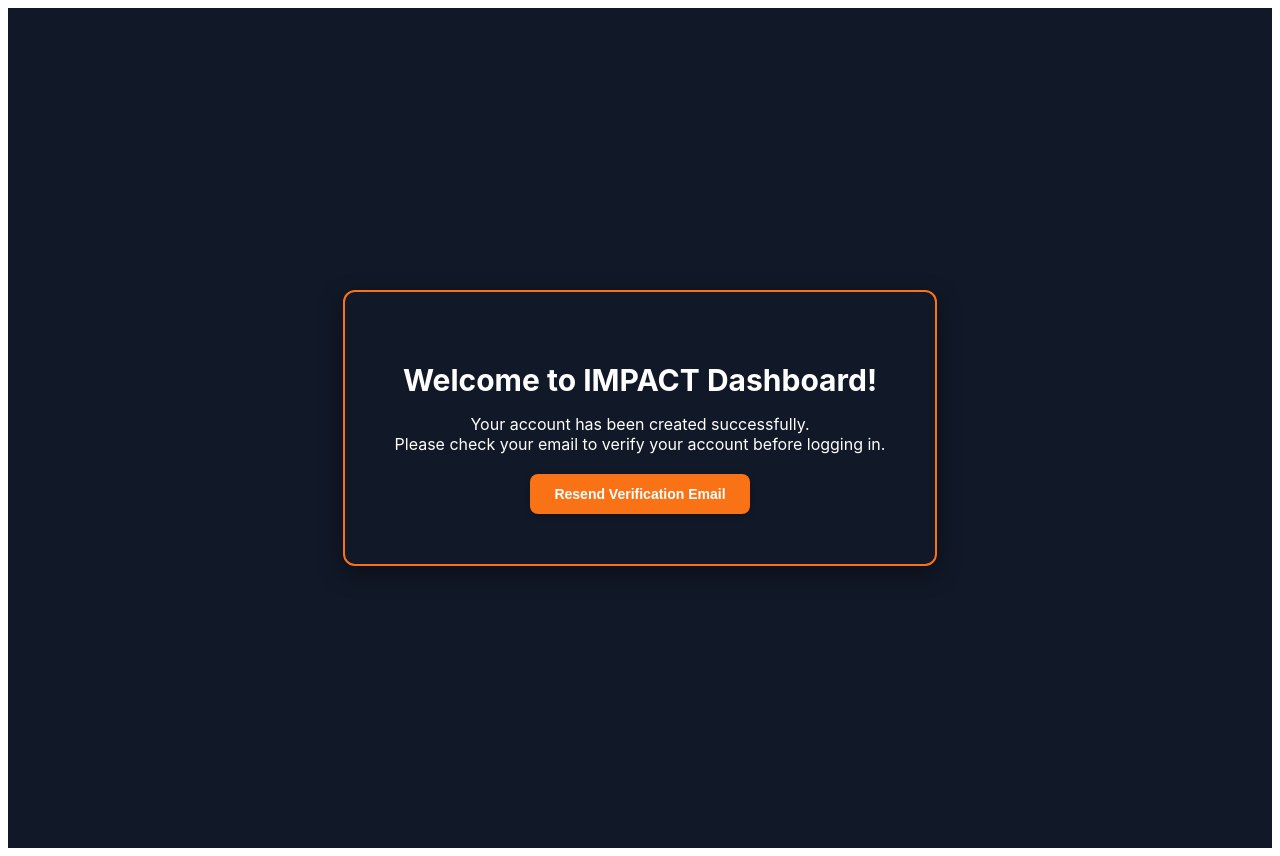
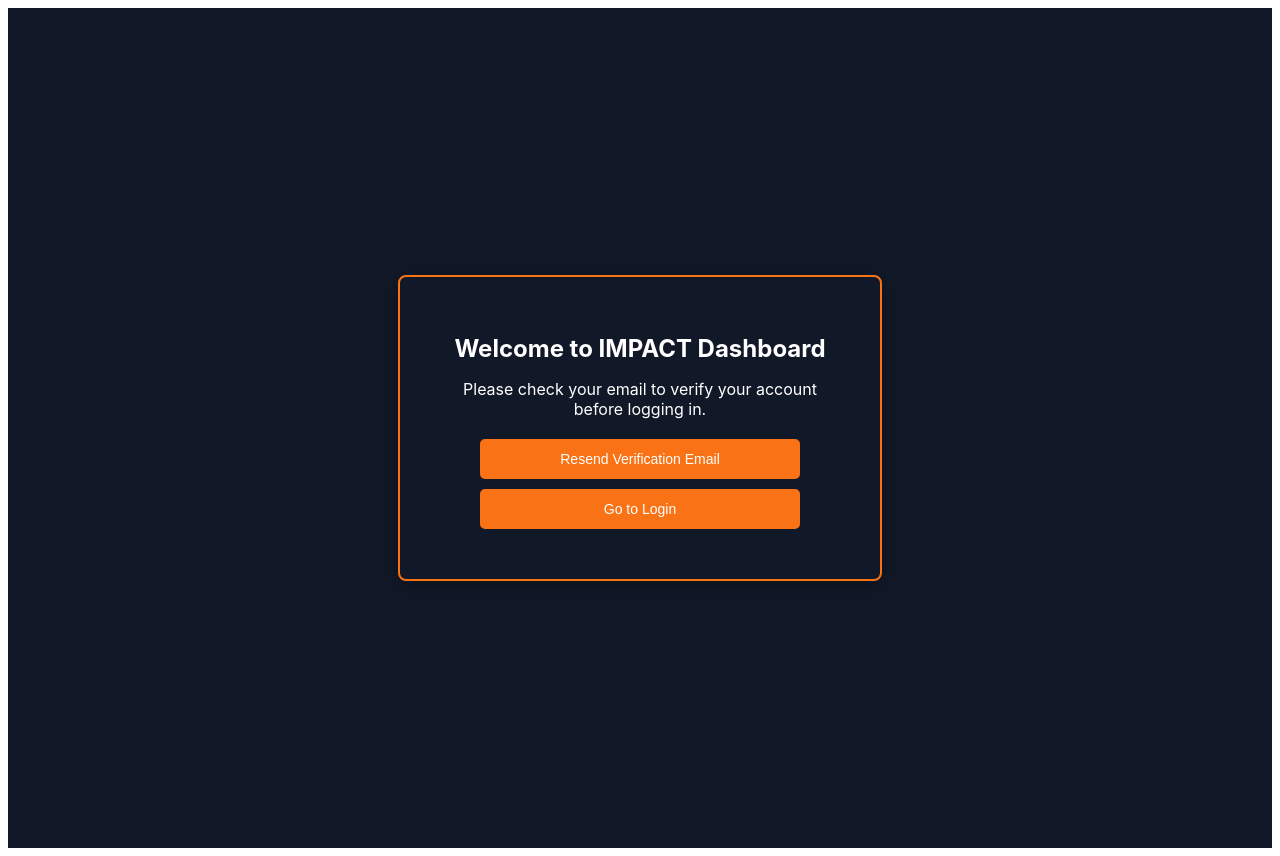
Before and after one commit to Wavonics/impact-dashboard-ui-react, a React (Create React App) app: page /welcome in a window 1280 px wide. Built offline with nearby package versions, Linux system fonts and the light colour scheme.

Commit message:
Update Welcome.js

```diff
--- a/src/components/Welcome.js
+++ b/src/components/Welcome.js
@@ -1,23 +1,22 @@
 import React, { useState } from 'react';
+import { useNavigate } from 'react-router-dom';
 import { sendEmailVerification } from 'firebase/auth';
 import { auth } from '../firebase';
 
 export default function Welcome() {
   const [message, setMessage] = useState('');
+  const navigate = useNavigate();
 
-  const handleResend = () => {
-    const user = auth.currentUser;
-    if (user) {
-      sendEmailVerification(user)
-        .then(() => {
-          setMessage('Verification email resent! Please check your inbox.');
-        })
-        .catch((err) => {
-          setMessage('Error resending verification email.');
-          console.error(err);
-        });
-    } else {
-      setMessage('No user found. Please sign in again.');
+  const handleResend = async () => {
+    try {
+      if (auth.currentUser) {
+        await sendEmailVerification(auth.currentUser);
+        setMessage('Verification email resent! Please check your inbox.');
+      } else {
+        setMessage('No user is signed in.');
+      }
+    } catch (error) {
+      setMessage(error.message);
     }
   };
 
@@ -30,25 +29,26 @@ export default function Welcome() {
     backgroundColor: '#111827',
     color: '#fff',
     fontFamily: "'Inter', 'Segoe UI', 'Helvetica', sans-serif",
-    padding: '20px',
-    textAlign: 'center'
+    padding: '20px'
   };
 
   const boxStyle = {
     border: '2px solid #f97316',
-    borderRadius: '12px',
-    padding: '50px',
-    maxWidth: '500px',
-    boxShadow: '0 8px 24px rgba(0,0,0,0.4)'
+    borderRadius: '8px',
+    padding: '40px',
+    maxWidth: '400px',
+    width: '100%',
+    textAlign: 'center',
+    boxShadow: '0 4px 20px rgba(0,0,0,0.3)'
   };
 
   const titleStyle = {
-    fontSize: '30px',
+    fontSize: '24px',
     fontWeight: '700',
     marginBottom: '15px'
   };
 
-  const messageStyle = {
+  const textStyle = {
     fontSize: '16px',
     marginBottom: '20px'
   };
@@ -57,37 +57,31 @@ export default function Welcome() {
     backgroundColor: '#f97316',
     color: '#fff',
     border: 'none',
-    borderRadius: '8px',
-    padding: '12px 24px',
+    borderRadius: '5px',
+    padding: '12px',
     cursor: 'pointer',
+    width: '80%',
     fontSize: '14px',
-    fontWeight: '600',
-    boxShadow: '0 2px 6px rgba(0,0,0,0.2)',
-    transition: 'background-color 0.3s'
+    fontWeight: '500',
+    marginBottom: '10px'
   };
 
-  const handleHover = (e, isEnter) => {
-    e.target.style.backgroundColor = isEnter ? '#ea580c' : '#f97316';
+  const messageStyle = {
+    color: '#facc15',
+    fontSize: '14px',
+    marginBottom: '10px'
   };
 
   return (
     <div style={containerStyle}>
       <div style={boxStyle}>
-        <h1 style={titleStyle}>Welcome to IMPACT Dashboard!</h1>
-        <p style={messageStyle}>
-          Your account has been created successfully.
-          <br />
+        <h1 style={titleStyle}>Welcome to IMPACT Dashboard</h1>
+        <p style={textStyle}>
           Please check your email to verify your account before logging in.
         </p>
-        <button
-          style={buttonStyle}
-          onClick={handleResend}
-          onMouseEnter={(e) => handleHover(e, true)}
-          onMouseLeave={(e) => handleHover(e, false)}
-        >
-          Resend Verification Email
-        </button>
-        {message && <p style={{ marginTop: '15px', color: '#f97316' }}>{message}</p>}
+        {message && <p style={messageStyle}>{message}</p>}
+        <button onClick={handleResend} style={buttonStyle}>Resend Verification Email</button>
+        <button onClick={() => navigate('/login')} style={buttonStyle}>Go to Login</button>
       </div>
     </div>
   );
```
